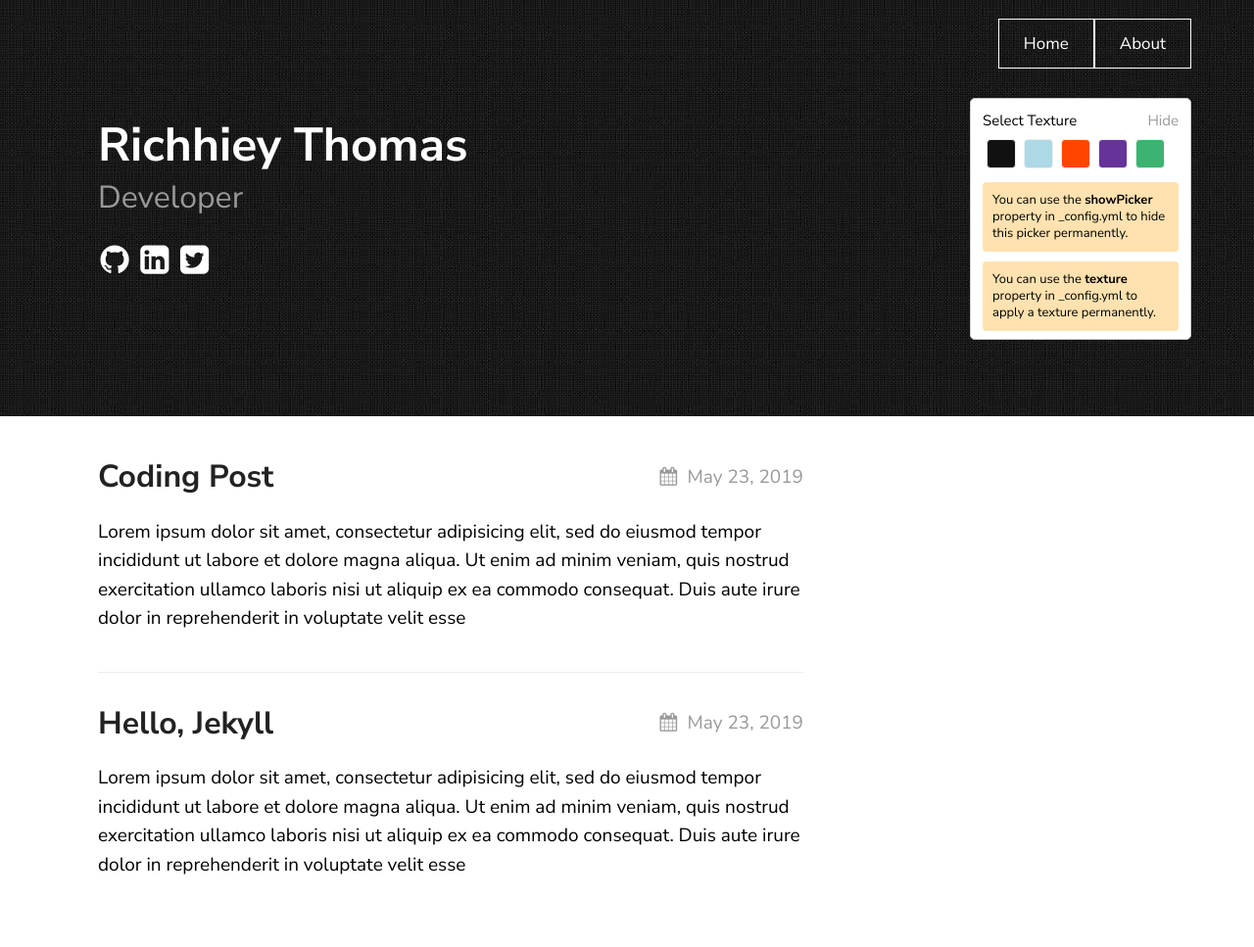
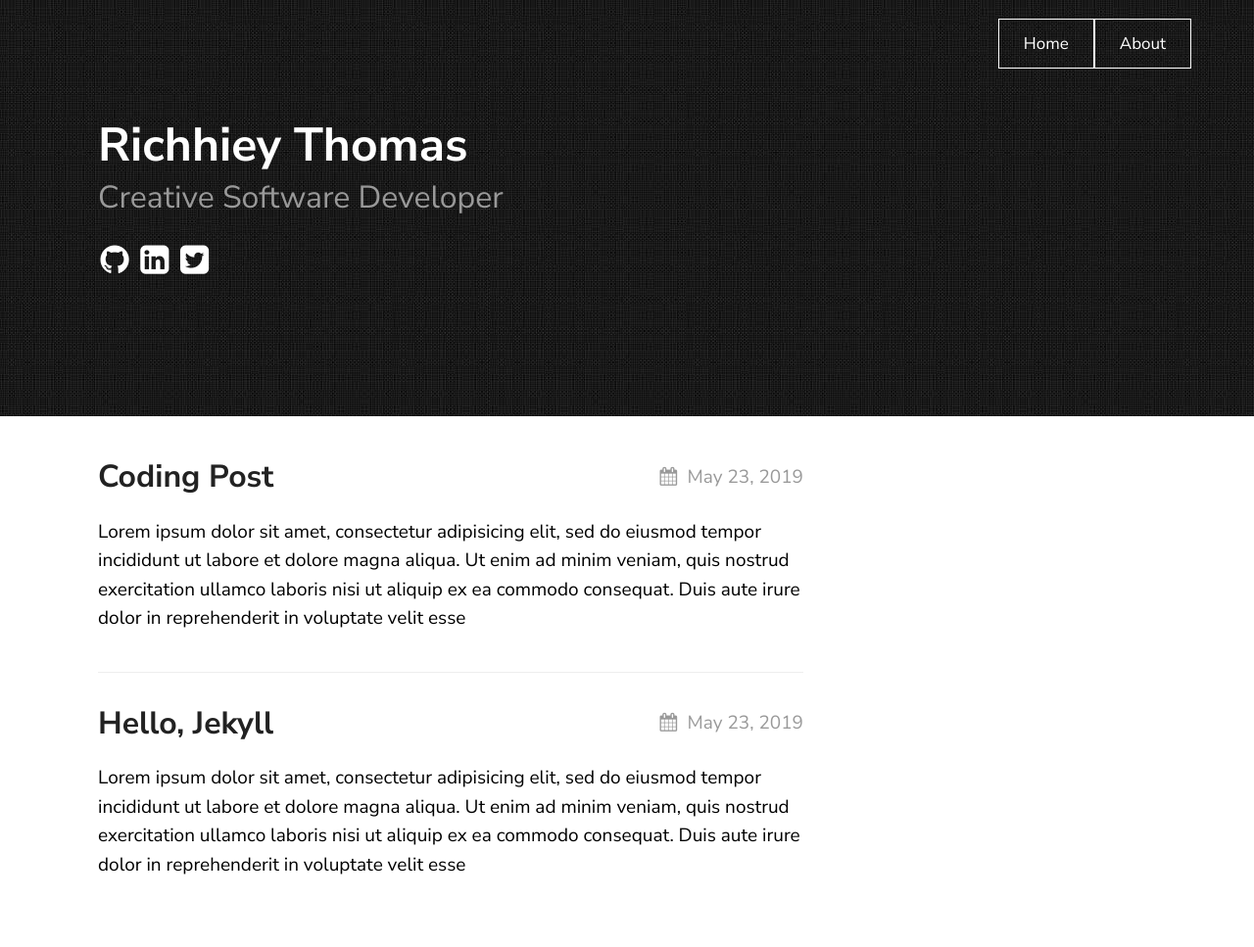
Before and after one commit to richhiey/richhiey.github.io, a Jekyll site: the page built from index.md, in a window 1280 px wide. Shown: the whole page at 98% size. Built offline with Jekyll 4.4.1, drawn with Linux system fonts in a browser that asks for light colours; some of the changed lines change nothing that is shown.

Commit message:
update theme

```diff
--- a/_config.yml
+++ b/_config.yml
@@ -7,7 +7,7 @@ description: > # this means to ignore newlines until "show_exerpts:"
   Google search results) and in your feed.xml site description.
 show_excerpts: true # set to true to show excerpts on the homepage
 
-remote_theme: thelehhman/texture
+remote_theme: richhiey1996/texture
 
 
 # Minima date format
@@ -18,17 +18,17 @@ sass:
 permalink: /posts/:title/
 texture:
   title: Richhiey Thomas
-  tagline: Developer
+  tagline: Creative Software Developer
   date_format: "%b %-d, %Y"
   style: black
   showNav: true
-  showPicker: true
+  showPicker: false
 
   # generate social links in footer
   social_links:
-    twitter: thelehhman
-    github:  thelehhman
-    linkedIn: in/thelehhman
+    twitter: richhiey
+    github:  richhiey1996
+    linkedIn: in/richhiey
     rss: rss
 
 
```
